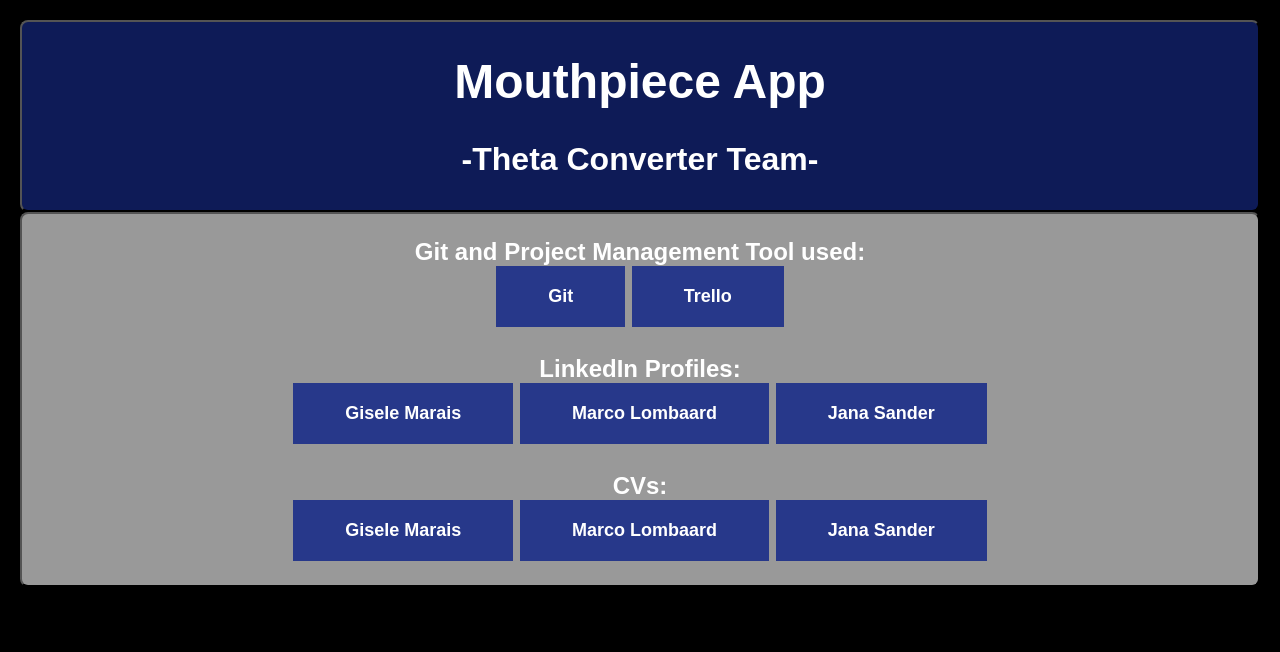
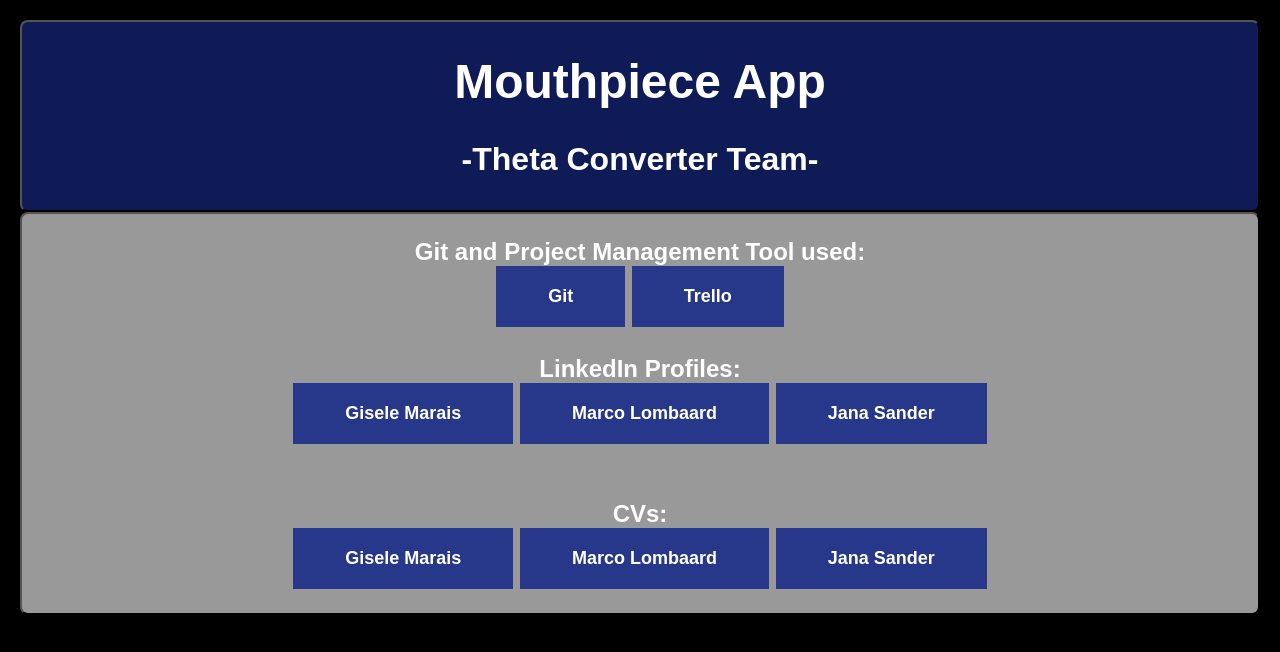
Before and after one commit to COS301Theta-Converter/COS301Theta-Converter.github.io, a plain HTML site: page index.html in a window 1280 px wide. Drawn offline with Linux system fonts and the light colour scheme.

Commit message:
formatting

```diff
--- a/index.html
+++ b/index.html
@@ -67,14 +67,14 @@
 	<b> LinkedIn Profiles: </b><br>
 	<b><a href="https://www.linkedin.com/in/gisele-marais-871a801a7/" class="button">Gisele Marais</a></b>
 	<b><a href="https://www.linkedin.com/in/marco-lombaard-3715391a7/" class="button">Marco Lombaard</a></b>
-	<b><a href="https://www.linkedin.com/in/jana-sander-72337a1a7/" class="button">Jana Sander</a></b>
+	<b><a href="https://www.linkedin.com/in/jana-sander-72337a1a7/" class="button">Jana Sander</a></b> <br>
 	<!-- Add LinkedIn Links Here -->
 
 	<br><br>
 	<b> CVs: </b><br>
    	<b><a href="https://giselenadine.github.io/" class="button">Gisele Marais</a></b>
 	<b><a href="https://flamereynard.github.io/" class="button">Marco Lombaard</a></b>
-	<b><a href="https://18102639.github.io/" class="button">Jana Sander</a></b>
+	<b><a href="https://18102639.github.io/" class="button">Jana Sander</a></b><br>
 	<!-- Add CV Links Here -->
 
 </p>
```
